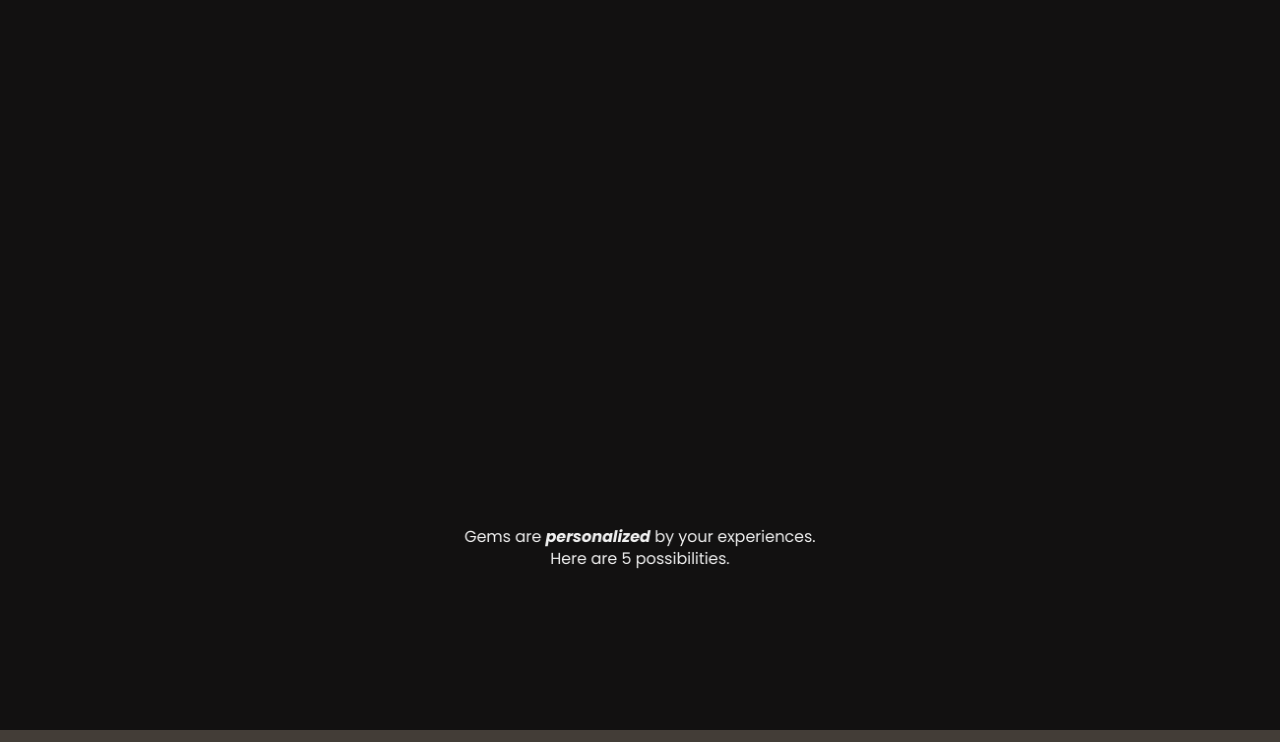
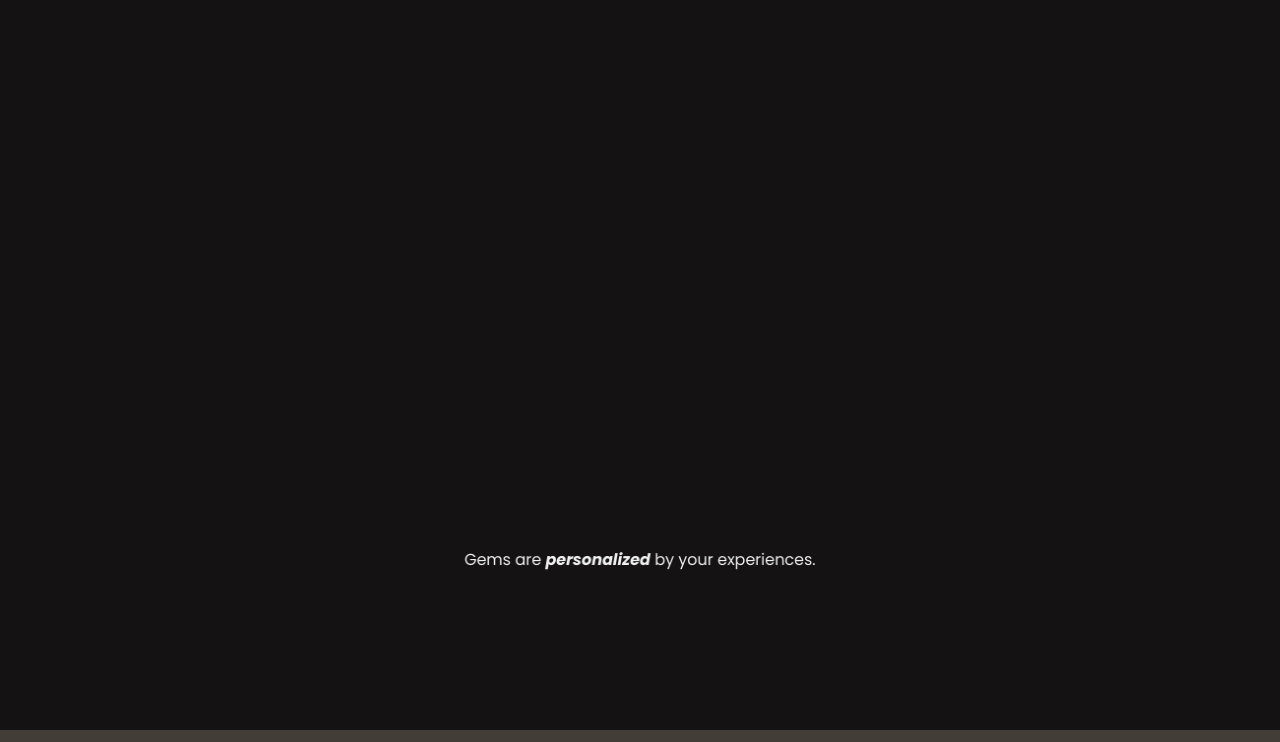
Before and after one commit to cymmbal/sophiekeys, a website with bundled scripts: page public/index.html in a window 1280 px wide. Shown: the part 70-812 px from the top of the page. Built offline with nearby package versions, Linux system fonts and the light colour scheme; files whose address does not match are found by name.

Commit message:
Update unlock text to 'Next unlock', add 'See what you unlocked' to fake button logic, fix text color opacity, and various other improvements

```diff
--- a/public/assets/unlocks/sophie-product-unlocks.json
+++ b/public/assets/unlocks/sophie-product-unlocks.json
@@ -1,44 +1,44 @@
 {
     "unlocks": [
         {
-			"message": "Gems are <b><i>personalized</i></b> by your experiences.<br>Here are 5 possibilities.",
-			"buttonLabel" : "👉 Layer 1",
+			"message": "Gems are <b><i>personalized</i></b> by your experiences.",
+			"buttonLabel" : "See how",
             "heading": "LISTENED FOR 1,000 MINUTES",
-            "image": "./assets/unlocks/sophie-slide.jpg",
+            "image": "./assets/unlocks/applemusic.jpeg",
             "title": "Streaming PRODUCT unlocks a new element for your Gem",
-			"description": "Continue",
+			"description": "👉 See what you unlocked",
             "callback": "unlockPhase2"
         },
 		{
-			"message": "Real-world interactions are also possible, like discovering hidden objects.",
-			"buttonLabel" : "👉 Layer 2",
+			"message": "Real-world experiences can enhance your Gem.",
+			"buttonLabel" : "Take a look",
             "heading": "FOUND HIDDEN OBJECT",
             "image": "./assets/unlocks/sophie-shop.jpg",
-            "title": "The secret code on a pool toy at Honest Jon's unlocks a rare element",
-			"description": "Continue",
+            "title": "Finding the hidden pool toy at Honest Jon's unlocks a rare element",
+			"description": "👉 See what you unlocked",
             "callback": "unlockPhase3"
         },
 		{
-            "message": "Gems are full of easter eggs. Visiting storied locations <b><i>with friends</i></b> might unlock a new element.",
-			"buttonLabel" : "👉 Layer 3",
+            "message": "Surprise elements are possible too.",
+			"buttonLabel" : "Reveal surprise",
             "heading": "FOUND SPECIAL LOCATION",
             "image": "./assets/unlocks/sophie-heaven.jpg",
             "title": "Visiting Heaven's alley with friends unlocks a surprise element for each of you",
-			"description": "Continue",
+			"description": "👉 See what you unlocked",
             "callback": "unlockPhase4"
         },
 		{
 			"message": "Fans can also work together on <b><i>community listening</i></b>.",
-			"buttonLabel" : "👉 Layer 4",
+			"buttonLabel" : "Show me",
             "heading": "1 MILLION COMMUNITY STREAMS",
-            "image": "./assets/unlocks/elle.jpg",
-            "title": "Fans who owned the Gem before this milestone unlock a limited element",
-			"description": "Continue",
+            "image": "./assets/unlocks/allslides.jpg",
+            "title": "Owning the Gem before this milestone unlocks a limited element",
+			"description": "👉 See what you unlocked",
             "callback": "unlockPhase5"
         },
 		{
 			"message": "Piece by piece, a Gem becomes<br><b><i>increasingly personal</i></b> to its collector.",
-			"buttonLabel" : "👉 Layer 5",
+			"buttonLabel" : "Final step",
             "heading": "SECRET ELEMENT UNLOCKED",
             "image": "./assets/unlocks/silicon.jpg",
             "title": "Unlocking multiple elements might reveal a secret bonus",
@@ -47,7 +47,7 @@
         },
         {
             "message": "Your Gem reflects your experiences with the album.",
-            "buttonLabel": "🔁 Restart demo",
+            "buttonLabel": "Restart demo",
             "url": "https://docsend.com/view/7a9j6fysyke67udu"
         }
     ]
--- a/public/index.html
+++ b/public/index.html
@@ -49,7 +49,7 @@
 		album="Graphically enhanced music"
 		published=""
 		unlockables="./assets/unlocks/sophie-product-unlocks.json"
-		style="background-color: #121111">
+		style="background-color: #141212">
 	</gem-player>
 
 	<!-- <gem-player
--- a/public/js/RotationControl.js
+++ b/public/js/RotationControl.js
@@ -8,7 +8,7 @@ export class RotationControl {
         this.isIOS = /iPad|iPhone|iPod/.test(navigator.userAgent) && !window.MSStream;
 
         // Add mobile sensitivity multiplier
-        this.mobileSensitivityMultiplier = 1.08;
+        this.mobileSensitivityMultiplier = 1.02;
 
         // Track active pointers for iOS
         this.activePointers = new Set();
--- a/public/js/UnlockTest.js
+++ b/public/js/UnlockTest.js
@@ -316,8 +316,8 @@ export class UnlockTest {
         }
         this.overlayContent.title.textContent = title;
 
-        // Update description: if 'Continue' or '✨ View full Gem', style as fake button
-        if (currentUnlock.description === 'Continue' || currentUnlock.description === '✨ View full Gem') {
+        // Update description: if 'Next unlock', '✨ View full Gem', or 'See what you unlocked', style as fake button
+        if (currentUnlock.description === 'Next unlock' || currentUnlock.description === '✨ View full Gem' || currentUnlock.description === '👉 See what you unlocked') {
             this.overlayContent.description.className = 'unlock-description unlock-fake-button';
             this.overlayContent.description.innerHTML = currentUnlock.description;
         } else {
--- a/public/styles.css
+++ b/public/styles.css
@@ -433,7 +433,7 @@ gem-player {
     background-color: rgba(0, 0, 0, 0.48);
     border: none;
     border-radius: 88px;
-    color: #fff;
+    color: #fff !important;
     font-family: Poppins, sans-serif;
     font-size: 18px;
     font-weight: 400;
@@ -447,7 +447,8 @@ gem-player {
     margin: 32px auto 0 auto;
     cursor: default;
     letter-spacing: 0.01em;
-    text-shadow: 0 1px 6px rgba(0,0,0,0.18);
+    z-index: 2;
+    opacity: 1 !important;
 }
 .unlock-fake-button::before {
     content: '';
```
Also changed, not shown: public/assets/unlocks/allslides.jpg (added), public/assets/unlocks/applemusic.jpeg (added), 3 other files.
